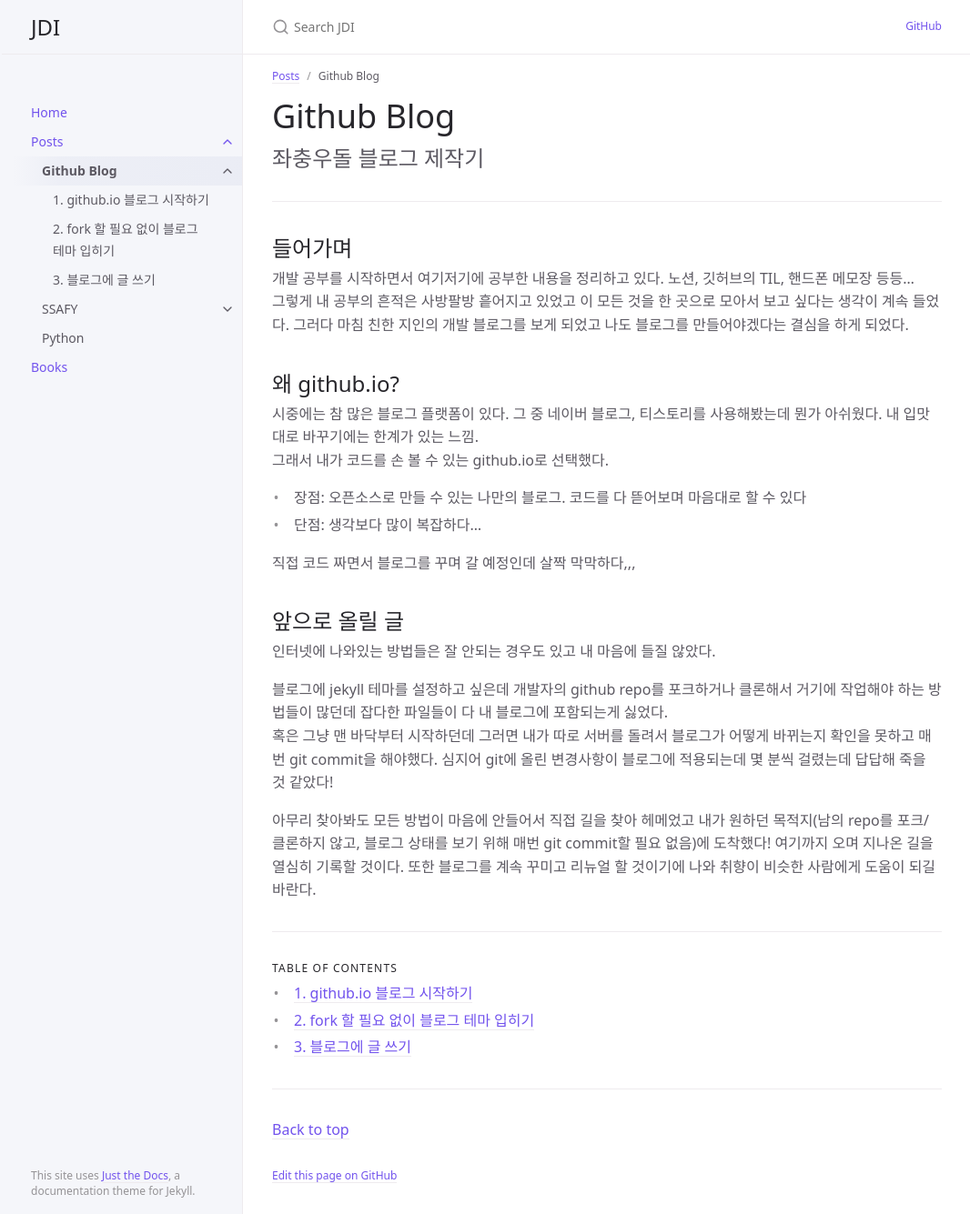
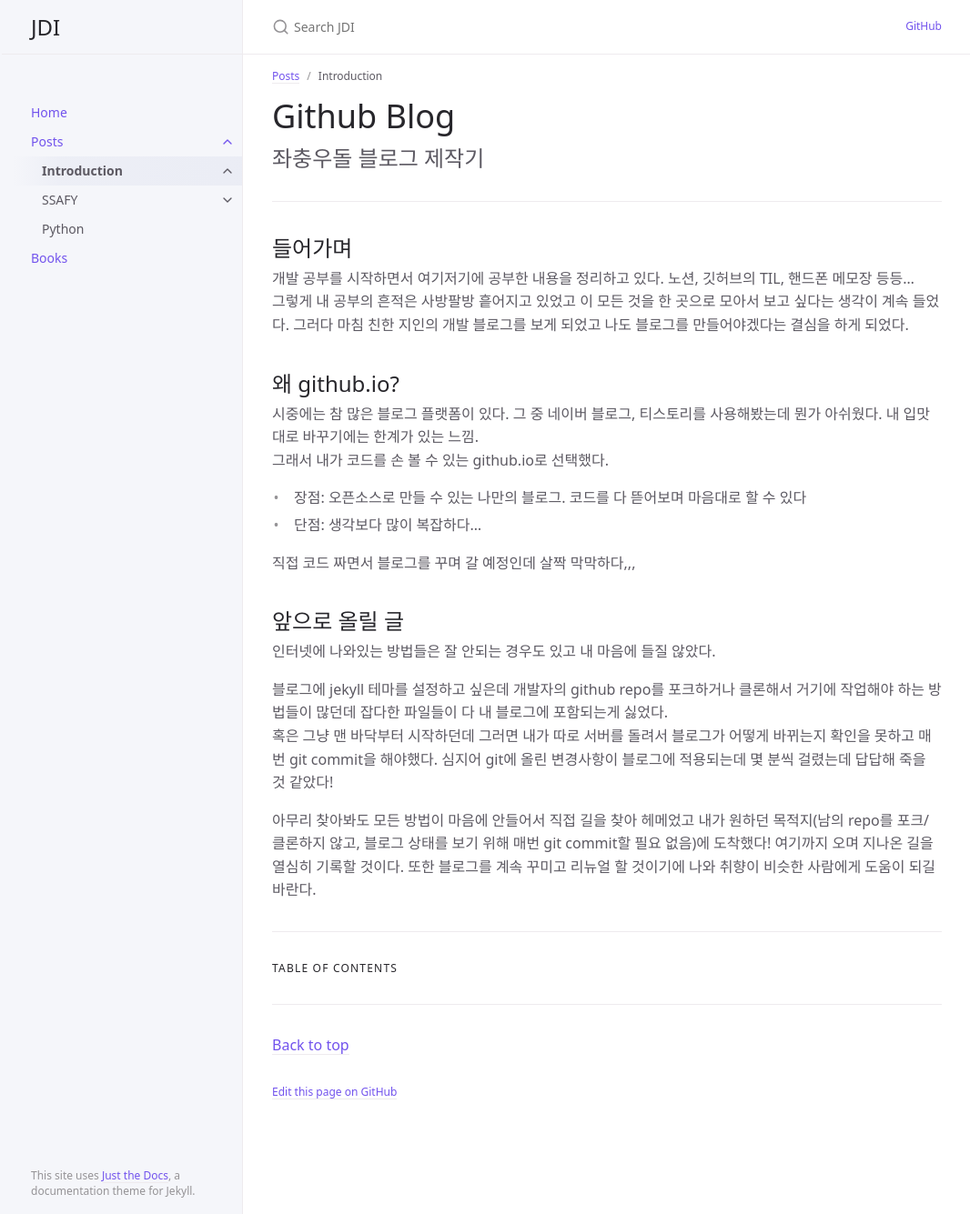
Before and after one commit to manchott/manchott-manchott.github.io, a Jekyll site: the page built from docs/posts/github-blog/introduction.md, in a window 1280 px wide and 1335 px high. Shown: the whole window at 91% size, without its empty margins (105-1171 px from the left). Built offline with Jekyll 4.4.1, drawn with Linux system fonts in a browser that asks for light colours.

Commit message:
change title

```diff
--- a/docs/posts/github-blog/github-blog.md
+++ b/docs/posts/github-blog/introduction.md
@@ -1,6 +1,6 @@
 ---
 layout: default
-title: Github Blog
+title: Introduction
 parent: Posts
 has_children: true
 nav_arrow: true
```
Also changed, not shown: docs/books/introduction.md (renamed from docs/books/books.md), docs/posts/introduction.md (renamed from docs/posts/posts.md), docs/posts/python/introduction.md (renamed from docs/posts/python/python.md), docs/posts/ssafy/introduction.md (renamed from docs/posts/ssafy/ssafy.md).
